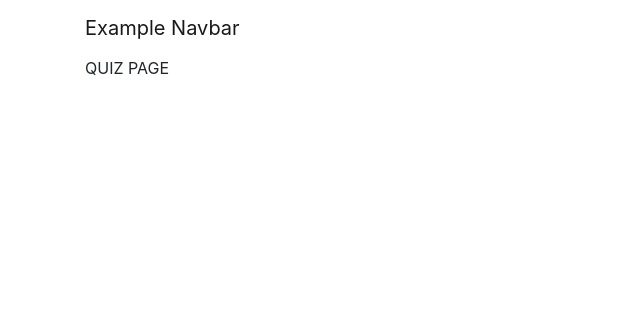
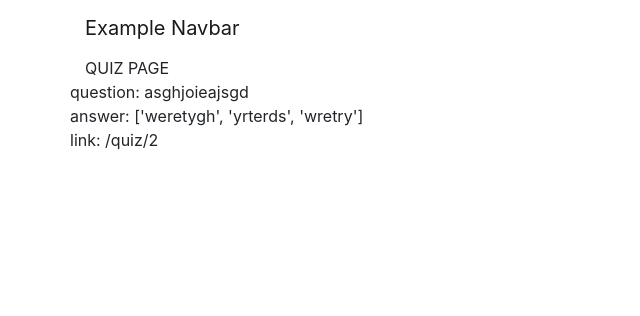
Before and after one commit to vaughn486/KoreanDrinkingGames, a Flask app: page /quiz/1 in a window 1280 px wide. Shown: the top 316 px of the page, without its empty margins (0-640 px from the left). Run offline with Flask 3, Linux system fonts and the light colour scheme; some libraries are stand-ins or nearby versions; some web fonts are replaced.

Commit message:
setup questions data structure + question page's data

```diff
--- a/code/server.py
+++ b/code/server.py
@@ -5,6 +5,68 @@ from flask import Markup
 app = Flask(__name__)
 
 import re
+
+# DATA
+
+#question bank
+#q will be the question
+#media will be any necessary media
+#a will be the bank of possible answers
+#a_correct will be the index of the correct answer
+#TO DO: 1) should id and a_correct be strings or ints? 2) add in real q and a
+question = [
+   {
+      "id": "1",
+      "q": "asghjoieajsgd",
+      "media": "",
+      "a": ["weretygh", "yrterds", "wretry"],
+      "a_correct": 1
+   },
+   {
+      "id": "2",
+      "q": "wgrhifp;ovleas",
+      "media": "",
+      "a": ["ytre", "waretyu", "iujhygrfed"],
+      "a_correct": 3
+   },
+   {
+      "id": "3",
+      "q": "qwaresty",
+      "media": "",
+      "a": ["wearestryfy", "ikujyhtg", "ujyh5tg4r"],
+      "a_correct": 2
+   },
+   {
+      "id": "4",
+      "q": "rethgjh",
+      "media": "",
+      "a": ["retyuy", "kujhygtf", "arestdyf"],
+      "a_correct": 1
+   }
+]
+
+#user's quiz selections stored here
+#a is their selection
+user_quiz_data = [
+   {
+      "id": "1",
+      "a": ""
+   },
+   {
+      "id": "2",
+      "a": ""
+   },
+   {
+      "id": "3",
+      "a": ""
+   },
+   {
+      "id": "4",
+      "a": ""
+   }
+]
+
+num_of_questions = 4
 
 
 
@@ -26,12 +88,13 @@ def quiz():
 # display quiz question #
 @app.route('/quiz/<int:quiz_id>')
 def pageview(quiz_id):
-    if quiz_id > 5:
+    if quiz_id > num_of_questions:
         return "Question not found", 404
     else:
-        # object = data[restaurant_id-1]   # -1 to compensate for indexing starting at 0
-        # edit_link = "/edit/" + str(quiz_id)
-        return render_template('quiz.html')
+        object = question[quiz_id-1]   # -1 to compensate for indexing starting at 0
+        quiz_id = quiz_id+1
+        next_link = "/quiz/" + str(quiz_id) #link to next quiz question
+        return render_template('quiz.html', object=object, user_quiz_data=user_quiz_data, next_link=next_link)
 
 
 @app.route('/quizresult')
--- a/code/templates/quiz.html
+++ b/code/templates/quiz.html
@@ -4,5 +4,20 @@
 
 QUIZ PAGE
 
+<!-- access parts of the question using object.___ -->
+
+
+<div class="row">
+    question: {{object.q}}
+</div>
+
+<div class="row">
+    answer: {{object.a}}
+</div>
+
+<div class="row">
+    link: {{next_link}}
+</div>
+
 
 {% endblock %}
--- a/code/templates/quizresult.html
+++ b/code/templates/quizresult.html
@@ -4,5 +4,7 @@
 
 QUIZ RESULT PAGE
 
+You got X out of X questions correct!
+
 
 {% endblock %}
```
